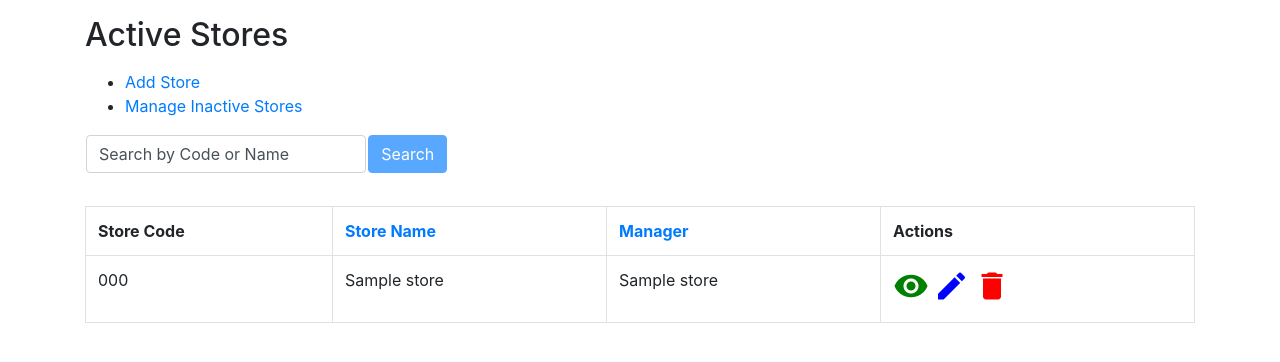
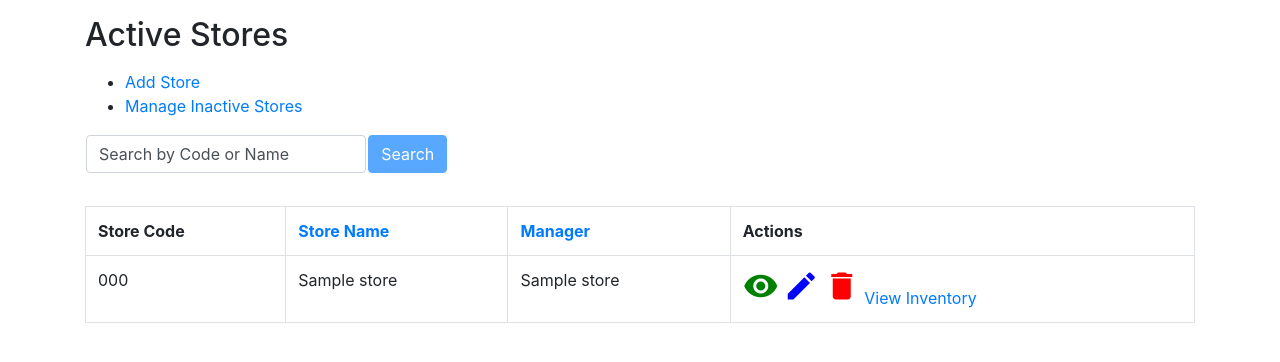
Before and after one commit to torql13/csc-423, a Laravel app: page /storeLocations in a window 1280 px wide. Shown: the part 58-420 px from the top of the page. Run offline with Laravel 8, Linux system fonts and the light colour scheme; tables that the repository leaves empty hold one stand-in row (values such as "Sample post").

Commit message:
Update storeIndex.blade.php

```diff
--- a/resources/views/StoreLocation/storeIndex.blade.php
+++ b/resources/views/StoreLocation/storeIndex.blade.php
@@ -61,6 +61,7 @@
                             <td><a href="/storeLocations/view/{{$storeLocation->StoreId}}"> <i class="material-icons" style="font-size:36px;color:green;" title="View">visibility</i></a>
                                 <a href="/storeLocations/editLocation/{{ $storeLocation->StoreId }}"> <i class="material-icons" style="font-size:36px;color:blue;" title="Edit">edit</i></a>
                                 <a href="/storeLocations/deleteLocation/{{ $storeLocation->StoreId }}" onclick="return confirm('Are you sure?');"> <i class="material-icons" style="font-size:36px;color:red;" title="Delete">delete</i></a>
+                                <a href="/report/inventoryReport/{{$storeLocation->StoreId}}"> View Inventory </a>
                             </td>
                         </tr>
                         @endforeach
```
